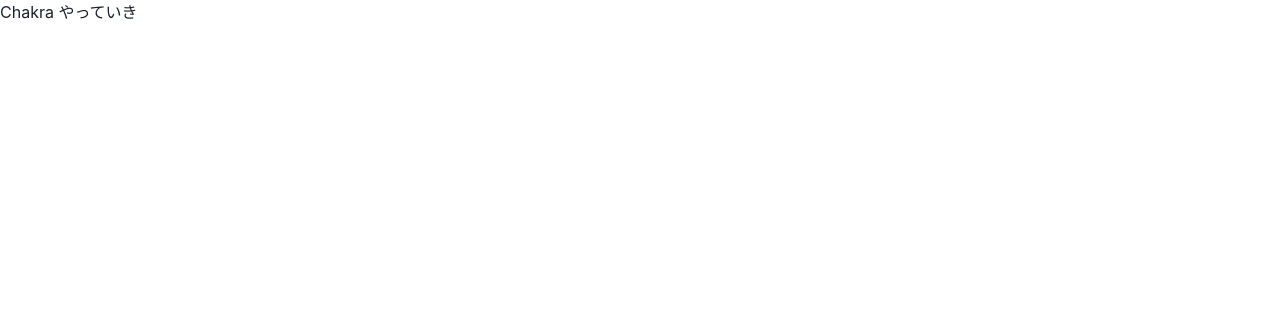
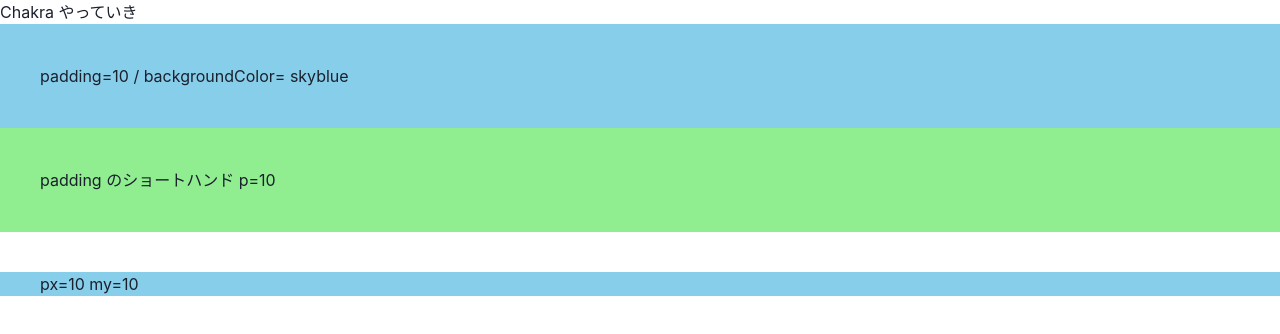
Before and after one commit to y4shiro/chakraui-way-of-walking, a Next.js app: page / in a window 1280 px wide. Shown: the top 334 px of the page. Built offline with nearby package versions, Linux system fonts and the light colour scheme.

Commit message:
Box コンポーネントのスタイルの付け方

```diff
--- a/pages/index.tsx
+++ b/pages/index.tsx
@@ -2,8 +2,23 @@ import type { NextPage } from 'next';
 import Head from 'next/head';
 import Image from 'next/image';
 
+import { Box } from '@chakra-ui/react';
+
 const Home: NextPage = () => {
-  return <h1>Chakra やっていき</h1>;
+  return (
+    <>
+      <h1>Chakra やっていき</h1>
+      <Box padding={10} backgroundColor="skyblue">
+        padding={10} / backgroundColor= skyblue
+      </Box>
+      <Box p={10} backgroundColor="lightgreen">
+        padding のショートハンド p={10}
+      </Box>
+      <Box px={10} my={10} backgroundColor="skyblue">
+        px=10 my=10
+      </Box>
+    </>
+  );
 };
 
 export default Home;
```
